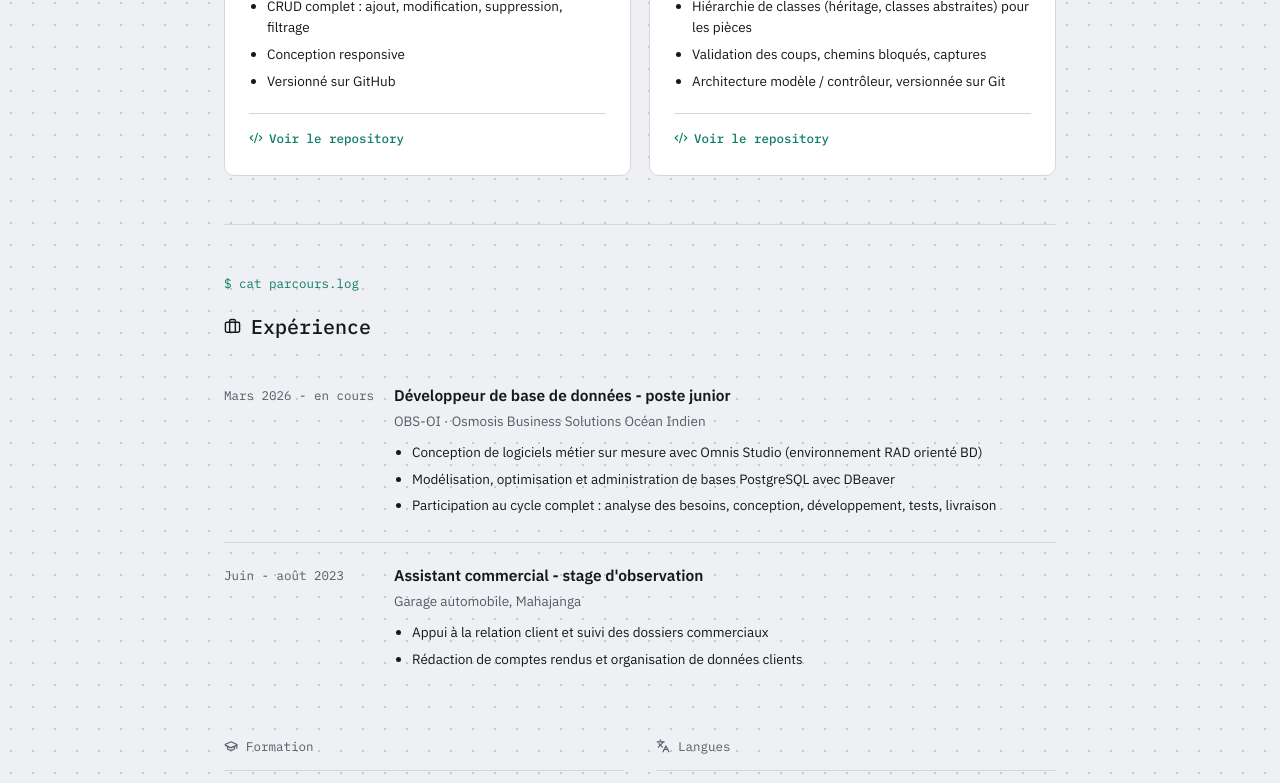
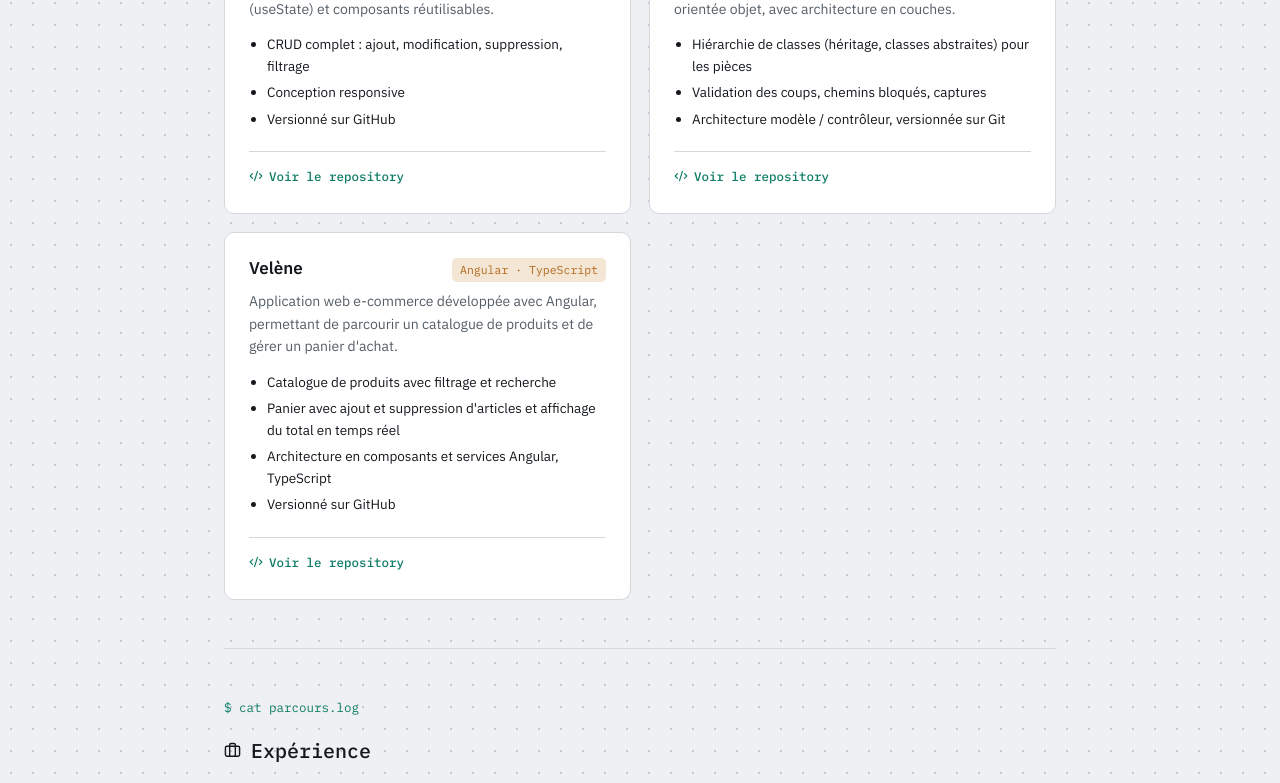
Before and after one commit to Miorena/my-portfolio, a React (Vite) app: page / in a window 1280 px wide. Shown: the part 1724-2507 px from the top of the page. Built offline with nearby package versions, Linux system fonts and the light colour scheme.

Commit message:
add Velène e-commerce Angular project

```diff
--- a/src/data.js
+++ b/src/data.js
@@ -26,6 +26,7 @@ export const SKILL_GROUPS = [
     title: "Langages & frameworks",
     items: [
       "JavaScript",
+      "TypeScipt",
       "Node.js",
       "NestJS",
       "Java",
@@ -85,6 +86,19 @@ export const PROJECTS = [
       "Architecture modèle / contrôleur, versionnée sur Git",
     ],
   },
+  {
+    name: "Velène",
+    stack: "Angular · TypeScript",
+    github: "https://github.com/Miorena/eCommerce-Angular",
+    description:
+      "Application web e-commerce développée avec Angular, permettant de parcourir un catalogue de produits et de gérer un panier d'achat.",
+    bullets: [
+			"Catalogue de produits avec filtrage et recherche",
+			"Panier avec ajout et suppression d'articles et affichage du total en temps réel",
+			"Architecture en composants et services Angular, TypeScript",
+			"Versionné sur GitHub",
+		],
+  },
 ];
 
 export const EXPERIENCE = [
```
